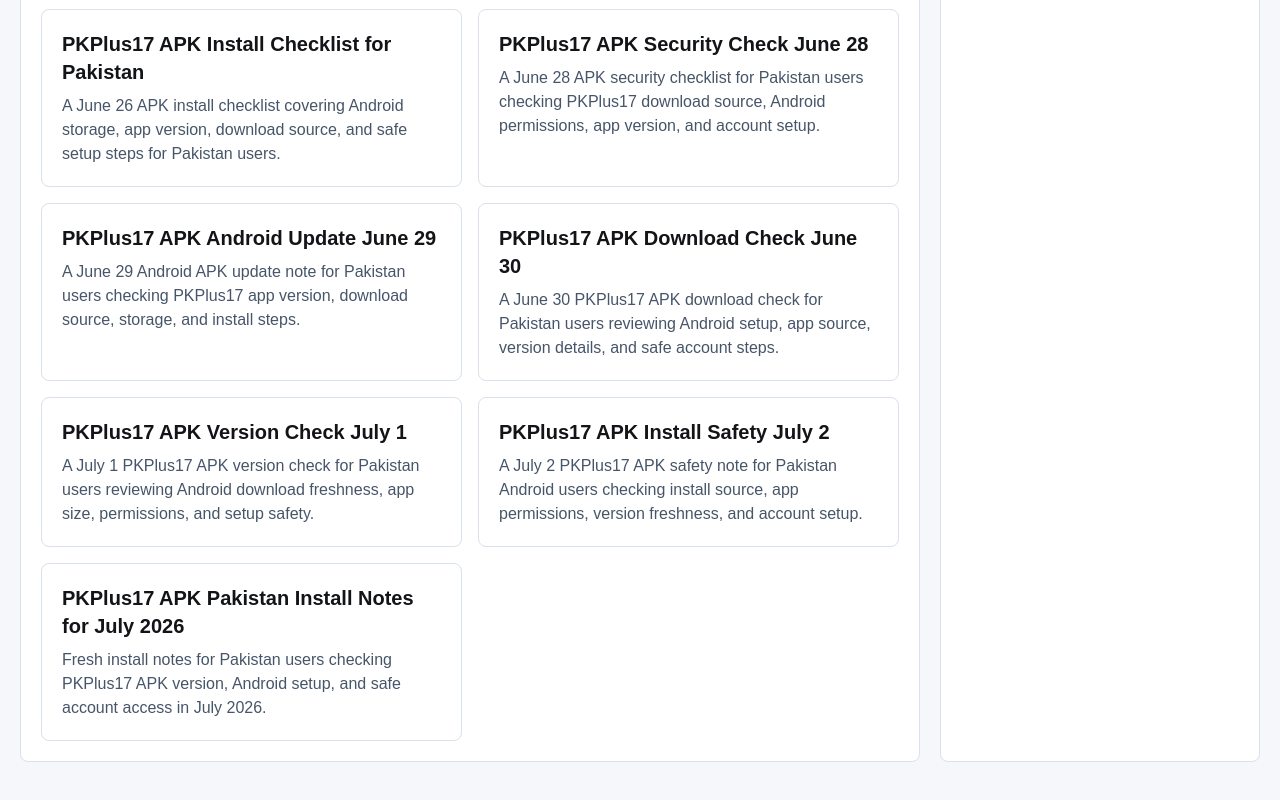
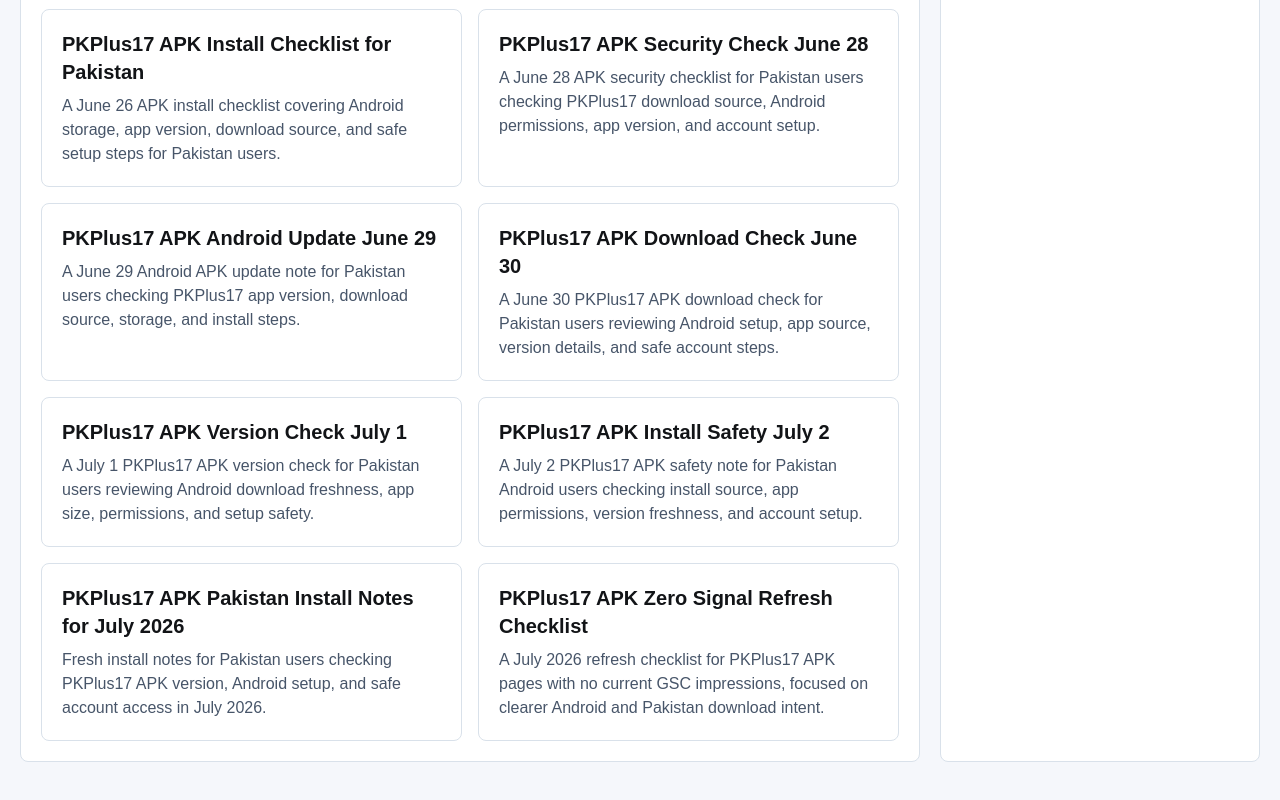
Before and after one commit to liu061199-ship-it/pkplus17-bulk-site-factory, a Next.js app: page /pkplus17apk in a window 1280 px wide. Shown: the part 1785-2585 px from the top of the page. Built offline with nearby package versions, Linux system fonts and the light colour scheme.

Commit message:
Add July 5 SEO content updates

```diff
--- a/content/articles.json
+++ b/content/articles.json
@@ -460,5 +460,40 @@
     "description": "A focused update for the visible pk17 query signal in Pakistan, including local intent, trust wording, and internal link direction.",
     "date": "2026-07-04",
     "content": "The visible GSC query is pk17, so this page clarifies the relationship between PK17 shorthand and PKPlus17 Pakistan research intent. Users may search short brand terms when they want the official-looking guide, APK context, login route, or local payment expectations. Keep the wording natural, link back to the main Pakistan guide, and avoid overusing the exact query."
+  },
+  {
+    "slug": "pkplus17-apk-zero-signal-refresh-july-5",
+    "title": "PKPlus17 APK Zero Signal Refresh Checklist",
+    "description": "A July 2026 refresh checklist for PKPlus17 APK pages with no current GSC impressions, focused on clearer Android and Pakistan download intent.",
+    "date": "2026-07-05",
+    "content": "When an APK domain has no impressions, the next update should make the page easier to understand rather than stuffing more keywords. Keep the Android install path visible, repeat the app version and file size naturally, link to the download and safety guides, and explain why Pakistan users should verify the source before account setup."
+  },
+  {
+    "slug": "pkplus17-game-top-position-followup-july-5",
+    "title": "PKPlus17 Game Top Position Follow-Up",
+    "description": "A focused follow-up for PKPlus17 Game after early GSC visibility, covering feature intent, review structure, and Pakistan user questions.",
+    "date": "2026-07-05",
+    "content": "PKPlus17 Game still shows a small but strong average position signal. The safe move is to reinforce review intent: explain the game lobby, APK context, account flow, payment expectations, and responsible bonus checks in one article. Avoid broad rewrites until query data becomes more specific."
+  },
+  {
+    "slug": "pkplus17-download-discovered-not-indexed-july-5",
+    "title": "PKPlus17 Download Discovered Not Indexed Notes",
+    "description": "Indexing follow-up for the PKPlus17 download keyword page after Google moved it to discovered but not indexed.",
+    "date": "2026-07-05",
+    "content": "The download keyword page has moved from unknown to discovered but not indexed. That means Google has seen the URL through the sitemap but has not crawled it yet. Keep internal links steady from the blog, avoid changing the target URL, and continue adding related download content that points back to the keyword guide."
+  },
+  {
+    "slug": "pkplus17-guide-early-visibility-july-5",
+    "title": "PKPlus17 Guide Early Visibility Follow-Up",
+    "description": "A July 2026 guide-site update after early visibility, focused on FAQ intent, registration questions, and Pakistan user trust checks.",
+    "date": "2026-07-05",
+    "content": "PKPlus17 Guide now has early GSC visibility, so the page should keep a clear FAQ angle. Answer what PKPlus17 is, where users check registration, how APK and bonus terms connect, and what Pakistan users should verify before login. This helps the guide domain stay different from game review and download pages."
+  },
+  {
+    "slug": "pk17-pakistan-brand-signal-july-5",
+    "title": "PK17 Pakistan Brand Signal Update",
+    "description": "A focused update for the visible pk17 query signal, connecting short brand searches to PKPlus17 Pakistan guidance.",
+    "date": "2026-07-05",
+    "content": "The short query pk17 remains the only visible query in GSC. Use it as a brand shorthand, not as a repeated keyword. Explain that Pakistan users may search pk17 when looking for PKPlus17 guides, APK notes, login direction, and local payment context, then route them to the most relevant pages with natural internal links."
   }
 ]
--- a/sites/sites.json
+++ b/sites/sites.json
@@ -49,7 +49,8 @@
       "pkplus17-apk-download-check-june-30",
       "pkplus17-apk-version-check-july-1",
       "pkplus17-apk-install-safety-july-2",
-      "pkplus17-apk-pakistan-install-july-4"
+      "pkplus17-apk-pakistan-install-july-4",
+      "pkplus17-apk-zero-signal-refresh-july-5"
     ]
   },
   {
@@ -102,7 +103,8 @@
       "pkplus17-game-feature-check-june-30",
       "pkplus17-game-mobile-review-july-1",
       "pkplus17-game-search-signal-july-2",
-      "pkplus17-game-rank-signal-july-4"
+      "pkplus17-game-rank-signal-july-4",
+      "pkplus17-game-top-position-followup-july-5"
     ]
   },
   {
@@ -156,7 +158,8 @@
       "pkplus17-download-index-monitor-june-30",
       "pkplus17-download-tutorial-map-july-1",
       "pkplus17-download-crawl-followup-july-2",
-      "pkplus17-download-indexing-followup-july-4"
+      "pkplus17-download-indexing-followup-july-4",
+      "pkplus17-download-discovered-not-indexed-july-5"
     ]
   },
   {
@@ -210,7 +213,8 @@
       "pkplus17-bonus-risk-check-june-30",
       "pkplus17-bonus-claim-check-july-1",
       "pkplus17-bonus-trust-check-july-2",
-      "pkplus17-guide-faq-intent-july-4"
+      "pkplus17-guide-faq-intent-july-4",
+      "pkplus17-guide-early-visibility-july-5"
     ]
   },
   {
@@ -263,7 +267,8 @@
       "pkplus17-pakistan-update-brief-june-30",
       "pkplus17-pakistan-search-brief-july-1",
       "pkplus17-pakistan-visibility-brief-july-2",
-      "pk17-pakistan-query-optimization-july-4"
+      "pk17-pakistan-query-optimization-july-4",
+      "pk17-pakistan-brand-signal-july-5"
     ]
   }
 ]
--- a/templates/site-template.ts
+++ b/templates/site-template.ts
@@ -17,7 +17,7 @@ function jsonLd(value: unknown) {
   return JSON.stringify(value).replace(/</g, "\\u003c");
 }
 
-const lastModified = "2026-07-04";
+const lastModified = "2026-07-05";
 
 export function keywordSlug(keyword: string) {
   return keyword
```
